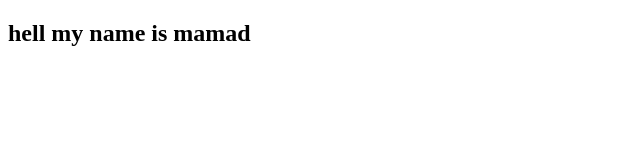
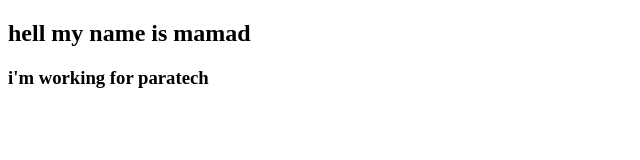
Before and after one commit to mohammadAzimi-cmd/k3s-demo-argo, a plain HTML site: page index.html in a window 1280 px wide. Shown: the whole page, without its empty margins (0-640 px from the left). Drawn offline with Linux system fonts and the light colour scheme.

Commit message:
add very imporatnt note

```diff
--- a/index.html
+++ b/index.html
@@ -13,5 +13,6 @@
 </h1> -->
 
     <h2>hell my name is mamad</h2>
+    <h3>i'm working for paratech</h3>
 </body>
 </html>
```
